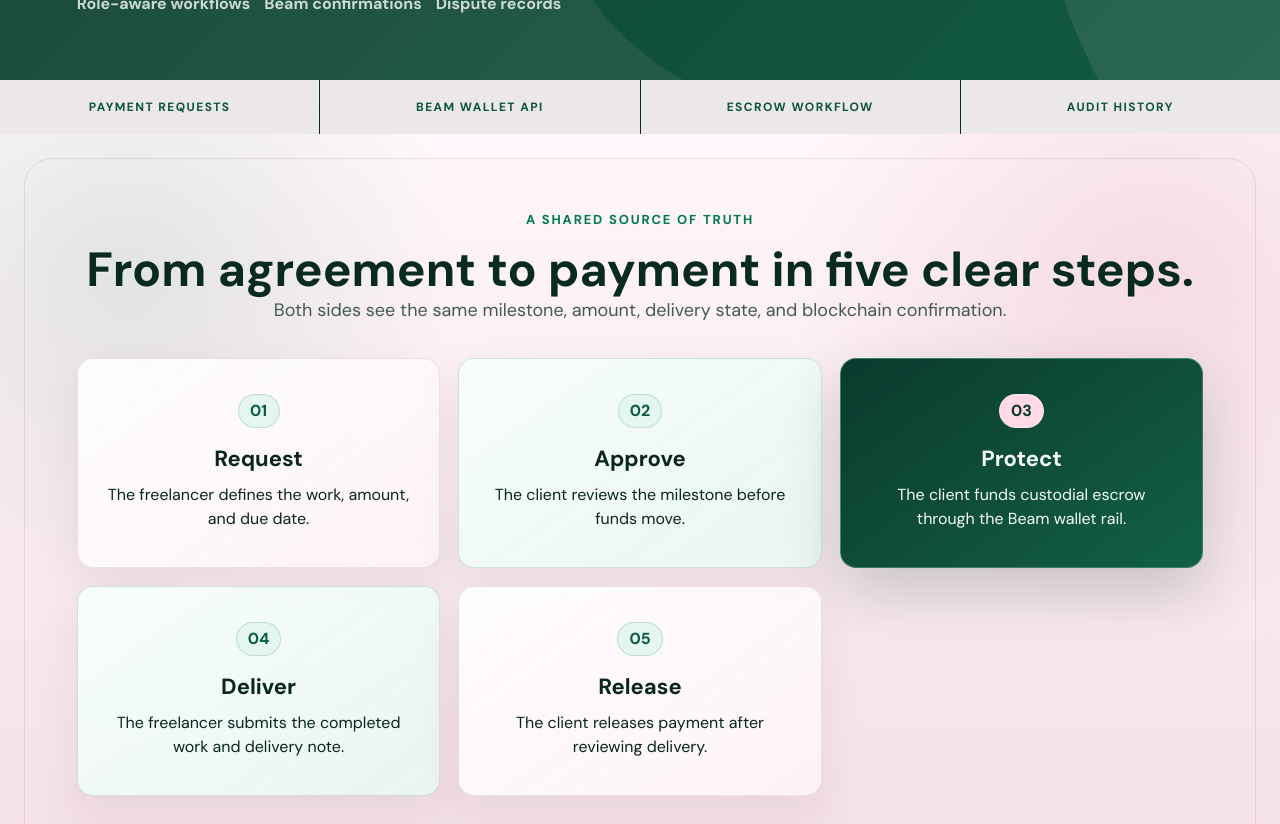
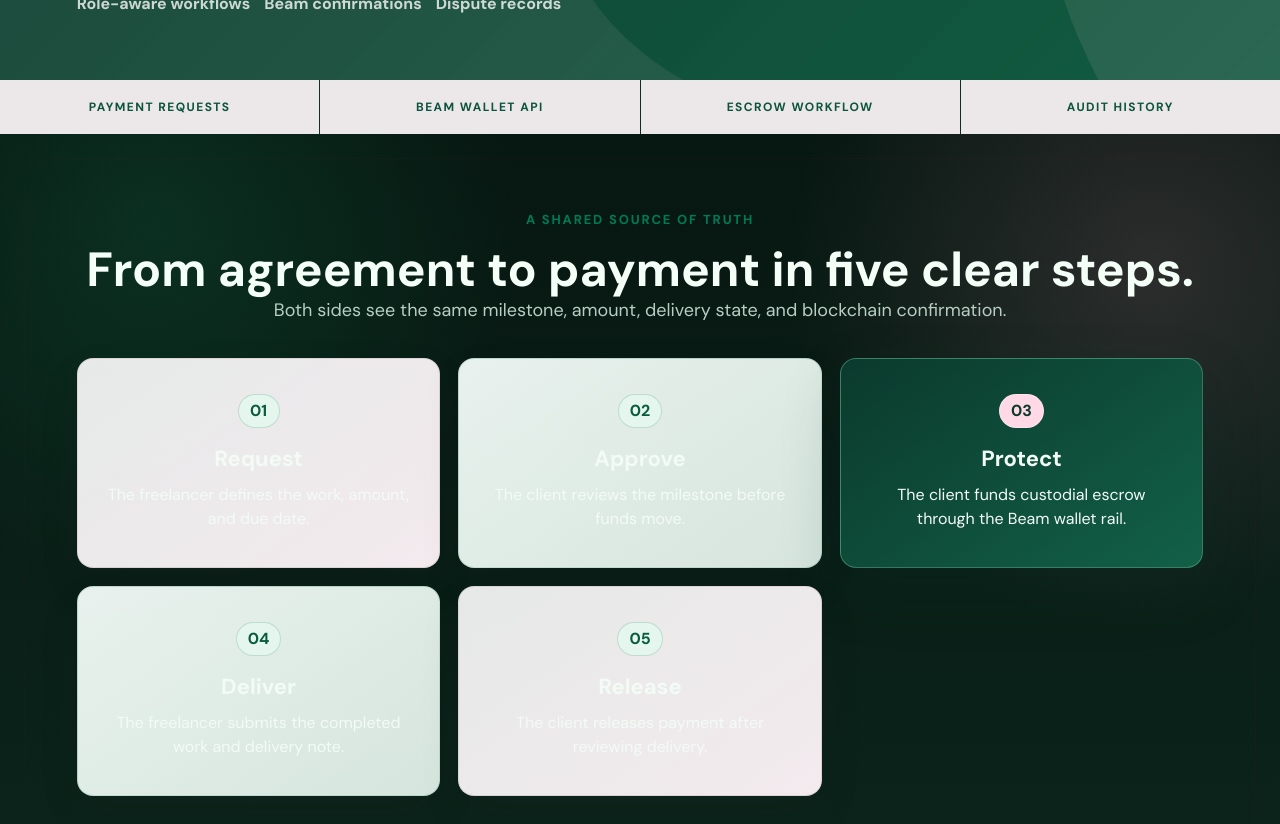
Before and after one commit to davelee001/workingbeam, a React (Create React App) app in the folder client/: page / in a window 1280 px wide. Shown: the part 720-1544 px from the top of the page. Built offline with nearby package versions, Linux system fonts and the light colour scheme.

Commit message:
style: tune workflow section dark colors

```diff
--- a/client/src/PublicSite.css
+++ b/client/src/PublicSite.css
@@ -468,6 +468,23 @@ body[data-theme='light'] .public-site {
 
 .centered-section .section-lead {
   color: #435a51;
+}
+
+body[data-theme='dark'] .centered-section {
+  color: #f2fbf6;
+  background:
+    radial-gradient(circle at 12% 12%, rgba(28, 169, 111, 0.16), transparent 28%),
+    radial-gradient(circle at 90% 18%, rgba(231, 146, 180, 0.16), transparent 28%),
+    linear-gradient(180deg, #071711 0%, #0b241b 100%);
+}
+
+body[data-theme='dark'] .centered-section h2 {
+  color: #f4fff8;
+  text-shadow: none;
+}
+
+body[data-theme='dark'] .centered-section .section-lead {
+  color: #b7cec3;
 }
 
 .centered-section h2,
```
